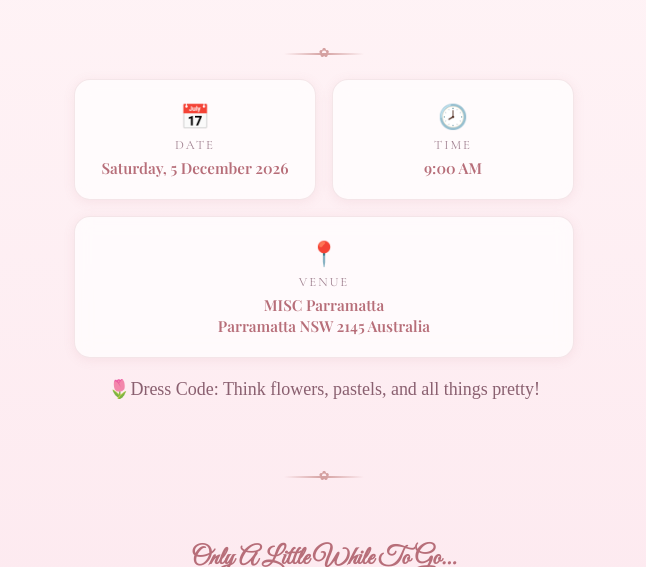
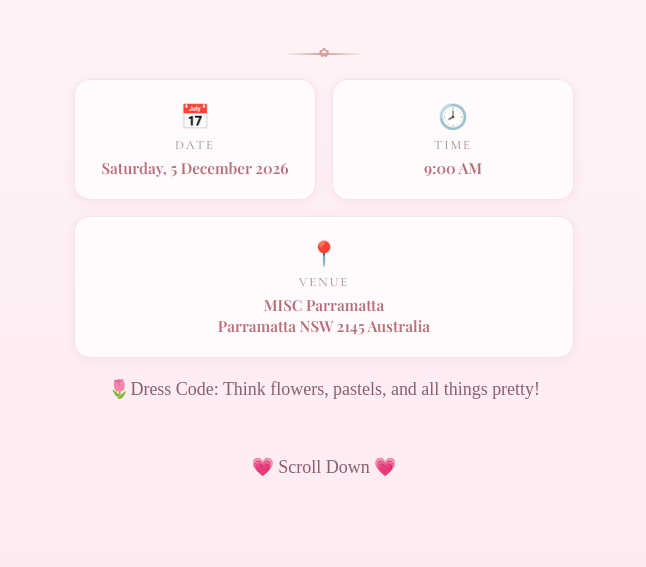
Before and after one commit to ElynorLuzon1973/applebabyshower, a plain HTML site: page index.html in a window 1280 px wide. Both pictures are taken after a click on the button "✉️ TAP TO OPEN INVITATION". Shown: the part 156-723 px from the top of the page, without its empty margins (316-962 px from the left). Drawn offline with nearby package versions, Linux system fonts and the light colour scheme; a script that the page names is missing; a web font is replaced by a local one.

Commit message:
Update index.html

```diff
--- a/index.html
+++ b/index.html
@@ -229,8 +229,9 @@ body{background:#fdf2f6;overflow-x:hidden;min-height:100vh}
   </div>
    <p class="section-body canva-text" style="color:#8a6070;text-align:center;letter-spacing:-0.001em;font-size:18.0167px;line-height:1.7;line-height:round(down, 1.7em, 1px);font-family:'YAFdJhX-538,0'"><canva-richtext style="display:contents">
      <span style="direction:ltr"><span style="font-kerning:normal">🌷Dress Code: Think flowers, pastels, and all things pretty!</span></span></canva-richtext></p>
-
-   <div class="floral-divider"></div>
+   <p class="section-body canva-text" style="color:#8a6070;text-align:center;letter-spacing:-0.001em;font-size:18.0167px;line-height:1.7;line-height:round(down, 1.7em, 1px);font-family:'YAFdJhX-538,0'"><canva-richtext style="display:contents">
+     <span style="direction:ltr"><span style="font-kerning:normal">💗 Scroll Down 💗</span></span></canva-richtext></p>
+   <!div class="floral-divider"></div>
    <!-- Countdown -->
    <div class="countdown-section canva-panel" id="countdownSection">
     <h2 class="section-heading canva-text" style="font-size:1.6rem">Only A Little While To Go...</h2>
```
